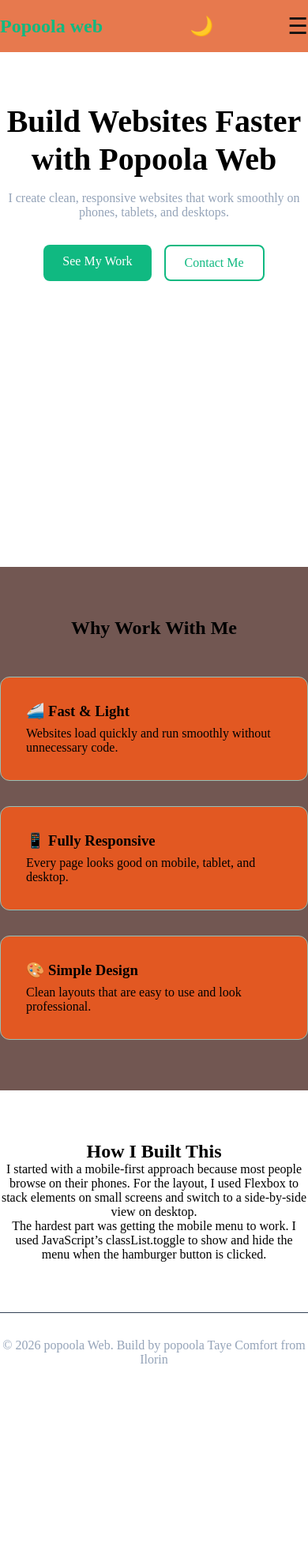
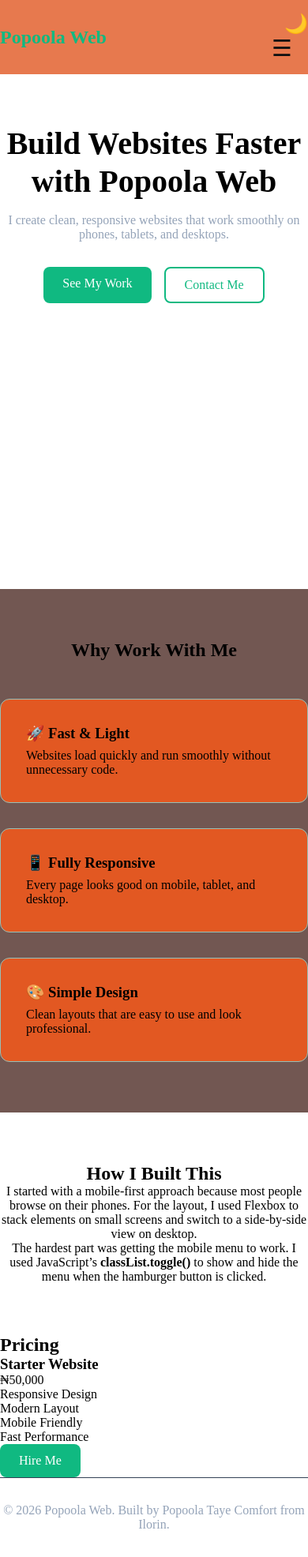
Before and after one commit to popoolatayecomfot/Popoola-Web, a plain HTML site: page Index.html in a window 390 px wide. Shown: the whole page at 79% size. Before the commit the page ends 1763 px from the top, so only its background shows below. Drawn offline with Linux system fonts and the light colour scheme.

Commit message:
Update Index.html

```diff
--- a/Index.html
+++ b/Index.html
@@ -1,85 +1,150 @@
 <!DOCTYPE html>
 <html lang="en">
 <head>
-  <meta charset="UTF-8">
-  <meta name="viewport" content="width=device-width, initial-scale=1.0">
-  <title>popoola web- Responsive Landing Page</title>
-  <link rel="stylesheet" href="style.css">
+  <meta charset="UTF-8" />
+  <meta name="viewport" content="width=device-width, initial-scale=1.0" />
+  <title>Popoola Web | Responsive Landing Page</title>
+  <link rel="stylesheet" href="style.css" />
 </head>
 <body>
 
+  <!-- HEADER -->
   <header class="navbar">
     <div class="container nav-container">
-      <div class="logo">Popoola web</div>
+
+      <div class="logo">Popoola Web</div>
+
       <nav class="nav-links" id="navLinks">
         <a href="#features">Features</a>
         <a href="#about">About</a>
         <a href="#pricing">Pricing</a>
         <a href="#contact" class="btn btn-sm">Get Started</a>
       </nav>
+
+      <div class="nav-actions">
         <button class="theme-toggle" id="themeToggle">🌙</button>
+        <button class="hamburger" id="hamburger">☰</button>
+      </div>
 
-      <button class="hamburger" id="hamburger">☰</button>
     </div>
   </header>
 
+  <!-- HERO -->
   <section class="hero">
     <div class="container hero-container">
+
       <div class="hero-text">
         <h1>Build Websites Faster with Popoola Web</h1>
-      <p>I create clean, responsive websites that work smoothly on phones, tablets, and desktops.</p>
+
+        <p>
+          I create clean, responsive websites that work smoothly on phones,
+          tablets, and desktops.
+        </p>
+
         <div class="hero-btns">
           <a href="#features" class="btn">See My Work</a>
-        <a href="#pricing" class="btn btn-outline">Contact Me</a>
+          <a href="#contact" class="btn btn-outline">Contact Me</a>
         </div>
       </div>
+
       <div class="hero-img">
-      <div class="mockup"></div>
+        <div class="mockup">
+          <div class="mockup-screen"></div>
         </div>
+      </div>
+
     </div>
   </section>
 
+  <!-- FEATURES -->
   <section class="features" id="features">
     <div class="container">
+
       <h2>Why Work With Me</h2>
+
       <div class="features-grid">
+
         <div class="card">
-        <h3>🚄 Fast & Light</h3>
-        <p>Websites load quickly and run smoothly without unnecessary code.</p>
+          <h3>🚀 Fast & Light</h3>
+          <p>
+            Websites load quickly and run smoothly without unnecessary code.
+          </p>
         </div>
+
         <div class="card">
           <h3>📱 Fully Responsive</h3>
-        <p>Every page looks good on mobile, tablet, and desktop.</p>
+          <p>
+            Every page looks good on mobile, tablet, and desktop.
+          </p>
         </div>
+
         <div class="card">
           <h3>🎨 Simple Design</h3>
-        <p>Clean layouts that are easy to use and look professional.</p>
+          <p>
+            Clean layouts that are easy to use and look professional.
+          </p>
         </div>
+
       </div>
+
     </div>
   </section>
 
+  <!-- ABOUT -->
   <section class="about" id="about">
     <div class="container about-container">
+
       <div class="about-text">
         <h2>How I Built This</h2>
+
         <p>
-        I started with a mobile-first approach because most people browse on their phones.
-        For the layout, I used Flexbox to stack elements on small screens and switch to a side-by-side view on desktop.
+          I started with a mobile-first approach because most people browse on
+          their phones. For the layout, I used Flexbox to stack elements on
+          small screens and switch to a side-by-side view on desktop.
         </p>
+
         <p>
-        The hardest part was getting the mobile menu to work. I used JavaScript’s classList.toggle
-        to show and hide the menu when the hamburger button is clicked.
+          The hardest part was getting the mobile menu to work. I used
+          JavaScript’s <strong>classList.toggle()</strong> to show and hide the
+          menu when the hamburger button is clicked.
         </p>
       </div>
+
     </div>
   </section>
 
+  <!-- PRICING -->
+  <section class="pricing" id="pricing">
+    <div class="container">
+
+      <h2>Pricing</h2>
+
+      <div class="pricing-card">
+        <h3>Starter Website</h3>
+        <p class="price">₦50,000</p>
+
+        <ul>
+          <li>Responsive Design</li>
+          <li>Modern Layout</li>
+          <li>Mobile Friendly</li>
+          <li>Fast Performance</li>
+        </ul>
+
+        <a href="#contact" class="btn">Hire Me</a>
+      </div>
+
+    </div>
+  </section>
+
+  <!-- FOOTER -->
   <footer class="footer" id="contact">
     <div class="container">
-      <p>© 2026 popoola Web. Build by popoola Taye Comfort from Ilorin</p>
+      <p>
+        © 2026 Popoola Web. Built by Popoola Taye Comfort from Ilorin.
+      </p>
     </div>
   </footer>
+
   <script src="script.js"></script>
 </body>
 </html>
```
Lines whose indentation alone changed are shown as unchanged.
